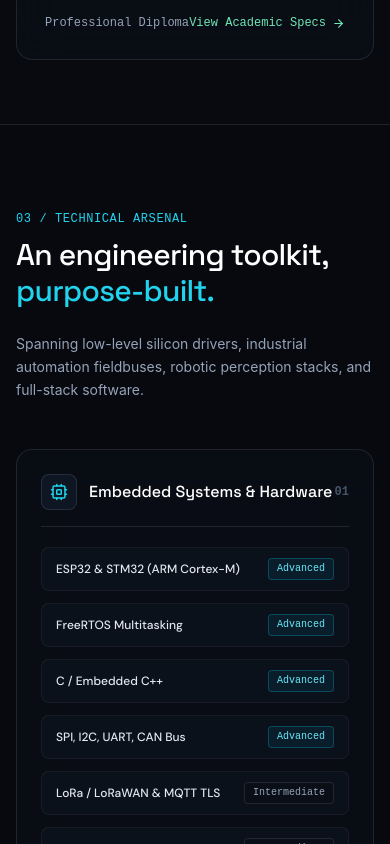
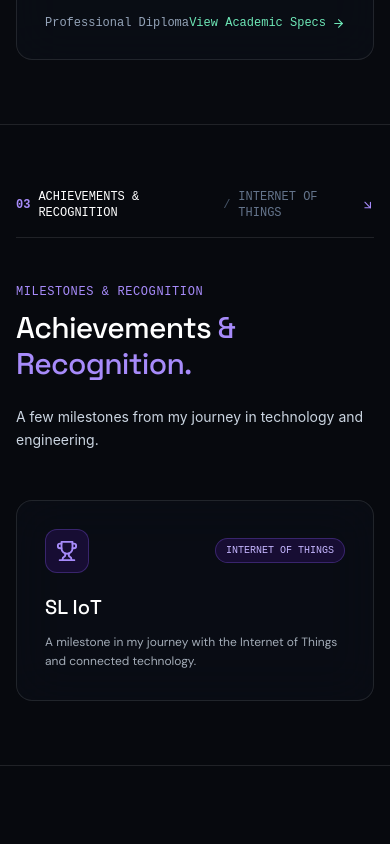
Before and after one commit to irosha16378/Irosha_Portfolio, a React (Vite) app: page / in a window 390 px wide. Shown: the part 8680-9524 px from the top of the page. Built offline with nearby package versions, Linux system fonts and the light colour scheme.

Commit message:
added achivements section

```diff
--- a/src/components/Navbar.jsx
+++ b/src/components/Navbar.jsx
@@ -70,7 +70,7 @@ export default function Navbar({
         </div>
 
         {/* Desktop Navigation Links */}
-        <nav className="hidden lg:flex items-center gap-5 font-mono text-[11px] text-slate-300">
+        <nav className="hidden xl:flex items-center gap-4 font-mono text-[11px] text-slate-300">
           <button
             onClick={() => scrollToSection('about')}
             className="hover:text-cyan-400 transition-colors cursor-pointer"
@@ -93,31 +93,38 @@ export default function Navbar({
           </button>
 
           <button
+            onClick={() => scrollToSection('achievements')}
+            className="hover:text-violet-400 transition-colors cursor-pointer"
+          >
+            04. ACHIEVEMENTS
+          </button>
+
+          <button
             onClick={() => scrollToSection('skills')}
             className="hover:text-cyan-400 transition-colors cursor-pointer"
           >
-            04. SKILLS
+            05. SKILLS
           </button>
 
           <button
             onClick={() => scrollToSection('technical-courses')}
             className="hover:text-amber-400 transition-colors cursor-pointer"
           >
-            05. COURSES
+            06. COURSES
           </button>
 
           <button
             onClick={() => scrollToSection('beyond-code')}
             className="hover:text-rose-400 transition-colors cursor-pointer"
           >
-            06. BEYOND CODE
+            07. BEYOND CODE
           </button>
 
           <button
             onClick={() => scrollToSection('contact')}
             className="hover:text-cyan-400 transition-colors cursor-pointer"
           >
-            07. CONTACT
+            08. CONTACT
           </button>
 
           {/* Resume PDF Download */}
@@ -139,7 +146,7 @@ export default function Navbar({
           type="button"
           aria-label={open ? 'Close Menu' : 'Open Menu'}
           onClick={() => setOpen(!open)}
-          className="lg:hidden flex h-9 w-9 items-center justify-center rounded-lg border border-white/10 bg-charcoal-900/80 text-slate-300 hover:text-white cursor-pointer"
+          className="xl:hidden flex h-9 w-9 items-center justify-center rounded-lg border border-white/10 bg-charcoal-900/80 text-slate-300 hover:text-white cursor-pointer"
         >
           {open ? <X size={18} /> : <Menu size={18} />}
         </button>
@@ -147,7 +154,7 @@ export default function Navbar({
 
       {/* Mobile / Tablet Drawer */}
       {open && (
-        <div className="lg:hidden border-b border-white/10 bg-charcoal-950/95 px-6 py-6 backdrop-blur-2xl">
+        <div className="xl:hidden border-b border-white/10 bg-charcoal-950/95 px-6 py-6 backdrop-blur-2xl">
           <div className="flex flex-col gap-3.5 font-mono text-xs">
             <button
               onClick={() => scrollToSection('about')}
@@ -173,17 +180,25 @@ export default function Navbar({
             </button>
 
             <button
+              onClick={() => scrollToSection('achievements')}
+              className="text-left text-slate-300 hover:text-violet-400 py-1 flex items-center justify-between"
+            >
+              <span>04. ACHIEVEMENTS</span>
+              <span className="text-[10px] text-violet-400 bg-violet-950/40 px-2 py-0.5 rounded border border-violet-500/20">SL IoT</span>
+            </button>
+
+            <button
               onClick={() => scrollToSection('skills')}
               className="text-left text-slate-300 hover:text-cyan-400 py-1"
             >
-              04. TECHNICAL SKILLS ARSENAL
+              05. TECHNICAL SKILLS ARSENAL
             </button>
 
             <button
               onClick={() => scrollToSection('technical-courses')}
               className="text-left text-slate-300 hover:text-amber-400 py-1 flex items-center justify-between"
             >
-              <span>05. ADDITIONAL TECHNICAL COURSES</span>
+              <span>06. ADDITIONAL TECHNICAL COURSES</span>
               <span className="text-[10px] text-amber-400 bg-amber-950/40 px-2 py-0.5 rounded border border-amber-500/20">CERTS</span>
             </button>
 
@@ -191,7 +206,7 @@ export default function Navbar({
               onClick={() => scrollToSection('beyond-code')}
               className="text-left text-slate-300 hover:text-rose-400 py-1 flex items-center justify-between"
             >
-              <span>06. PASSIONS & EXTRACURRICULARS</span>
+              <span>07. PASSIONS & EXTRACURRICULARS</span>
               <span className="text-[10px] text-rose-400 bg-rose-950/40 px-2 py-0.5 rounded border border-rose-500/20">BEYOND CODE</span>
             </button>
 
@@ -199,7 +214,7 @@ export default function Navbar({
               onClick={() => scrollToSection('contact')}
               className="text-left text-slate-300 hover:text-cyan-400 py-1"
             >
-              07. GET IN TOUCH
+              08. GET IN TOUCH
             </button>
 
             <a
--- a/src/pages/Home.jsx
+++ b/src/pages/Home.jsx
@@ -336,12 +336,62 @@ export default function Home({
       </section>
 
       {/* ==================================================================== */}
-      {/* SECTION 04: TECHNICAL SKILLS ARSENAL (TOOLKIT)                       */}
+      {/* SECTION 04: ACHIEVEMENTS                                             */}
+      {/* ==================================================================== */}
+      <section className="py-16 sm:py-24 border-t border-white/10" id="achievements">
+        <div className="mx-auto max-w-7xl px-4 sm:px-6 lg:px-8">
+          <div className="flex items-center justify-between border-b border-white/10 pb-4 mb-10 font-mono text-xs text-slate-400">
+            <div className="flex items-center gap-2">
+              <span className="text-violet-400 font-semibold">03</span>
+              <span className="text-white font-medium">ACHIEVEMENTS & RECOGNITION</span>
+              <span className="text-slate-600">/</span>
+              <span className="text-slate-500">INTERNET OF THINGS</span>
+            </div>
+            <ArrowDownRight size={14} className="text-violet-400" />
+          </div>
+
+          <div className="flex flex-col md:flex-row md:items-end justify-between gap-6 mb-12">
+            <div>
+              <span className="font-mono text-xs uppercase tracking-wider text-violet-400">
+                MILESTONES & RECOGNITION
+              </span>
+              <h2 className="mt-2 font-display text-3xl sm:text-4xl md:text-5xl font-medium tracking-tight text-white">
+                Achievements <span className="text-violet-400">& Recognition.</span>
+              </h2>
+            </div>
+            <p className="max-w-md text-sm text-slate-300 leading-relaxed font-sans">
+              A few milestones from my journey in technology and engineering.
+            </p>
+          </div>
+
+          <div className="grid grid-cols-1 md:grid-cols-2 lg:grid-cols-3 gap-6 sm:gap-8">
+            <article className="group rounded-2xl border border-white/10 bg-charcoal-900/70 p-7 backdrop-blur-xl transition-all duration-300 hover:border-violet-400/50 hover:shadow-[0_0_30px_-5px_rgba(139,92,246,0.3)]">
+              <div className="flex items-center justify-between gap-3 mb-5">
+                <div className="flex h-11 w-11 items-center justify-center rounded-xl border border-violet-500/30 bg-violet-950/40 text-violet-400">
+                  <Trophy size={22} />
+                </div>
+                <span className="inline-flex items-center rounded-full border border-violet-500/30 bg-violet-950/40 px-2.5 py-1 font-mono text-[10px] text-violet-300">
+                  INTERNET OF THINGS
+                </span>
+              </div>
+              <h3 className="font-display text-xl font-medium text-white transition-colors group-hover:text-violet-200">
+                SL IoT
+              </h3>
+              <p className="mt-3 text-xs sm:text-sm text-slate-300/80 leading-relaxed">
+                A milestone in my journey with the Internet of Things and connected technology.
+              </p>
+            </article>
+          </div>
+        </div>
+      </section>
+
+      {/* ==================================================================== */}
+      {/* SECTION 05: TECHNICAL SKILLS ARSENAL (TOOLKIT)                       */}
       {/* ==================================================================== */}
       <TechnicalSkills />
 
       {/* ==================================================================== */}
-      {/* SECTION 05: ADDITIONAL TECHNICAL COURSES (SEPARATE SECTION)          */}
+      {/* SECTION 06: ADDITIONAL TECHNICAL COURSES (SEPARATE SECTION)          */}
       {/* ==================================================================== */}
       <section className="py-16 sm:py-24 border-t border-white/10" id="technical-courses">
         <div className="mx-auto max-w-7xl px-4 sm:px-6 lg:px-8">
@@ -349,7 +399,7 @@ export default function Home({
           {/* Section Divider Bar */}
           <div className="flex items-center justify-between border-b border-white/10 pb-4 mb-10 font-mono text-xs text-slate-400">
             <div className="flex items-center gap-2">
-              <span className="text-amber-400 font-semibold">03</span>
+              <span className="text-amber-400 font-semibold">05</span>
               <span className="text-white font-medium">ADDITIONAL TECHNICAL COURSES & CERTIFICATIONS</span>
               <span className="text-slate-600">/</span>
               <span className="text-slate-500">MITSUBISHI PLC · ROS 2 HUMBLE · FREERTOS KERNEL</span>
@@ -458,7 +508,7 @@ export default function Home({
       </section>
 
       {/* ==================================================================== */}
-      {/* SECTION 06: PASSIONS & EXTRACURRICULARS (SEPARATE SECTION)           */}
+      {/* SECTION 07: PASSIONS & EXTRACURRICULARS (SEPARATE SECTION)           */}
       {/* ==================================================================== */}
       <section className="py-16 sm:py-24 border-t border-white/10 bg-charcoal-900/20" id="beyond-code">
         <div className="mx-auto max-w-7xl px-4 sm:px-6 lg:px-8">
@@ -466,7 +516,7 @@ export default function Home({
           {/* Section Divider Bar */}
           <div className="flex items-center justify-between border-b border-white/10 pb-4 mb-10 font-mono text-xs text-slate-400">
             <div className="flex items-center gap-2">
-              <span className="text-rose-400 font-semibold">04</span>
+              <span className="text-rose-400 font-semibold">06</span>
               <span className="text-white font-medium">BEYOND THE SCREEN — PASSIONS & EXTRACURRICULARS</span>
               <span className="text-slate-600">/</span>
               <span className="text-slate-500">ATHLETICS · LIVE PERCUSSION · MEDIA & VOLUNTEERING</span>
```
